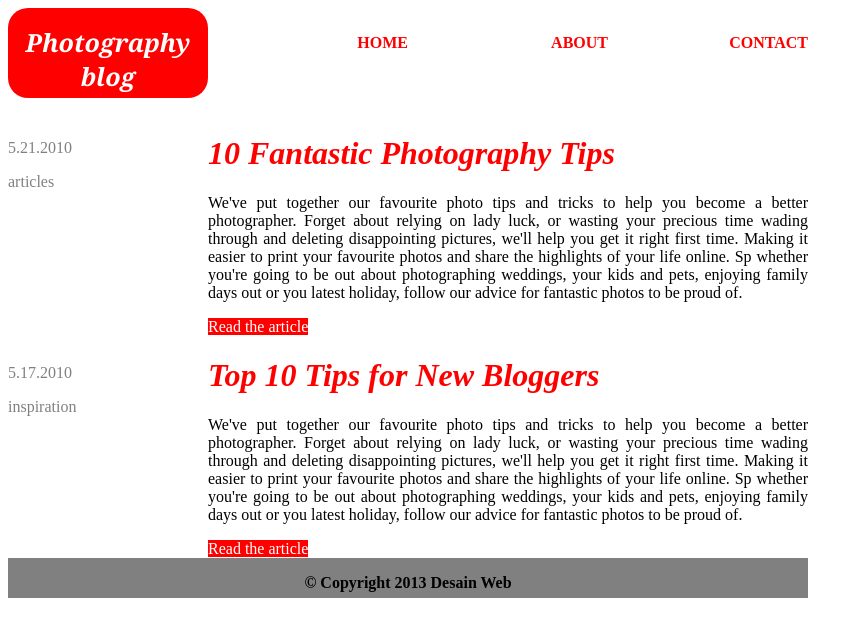
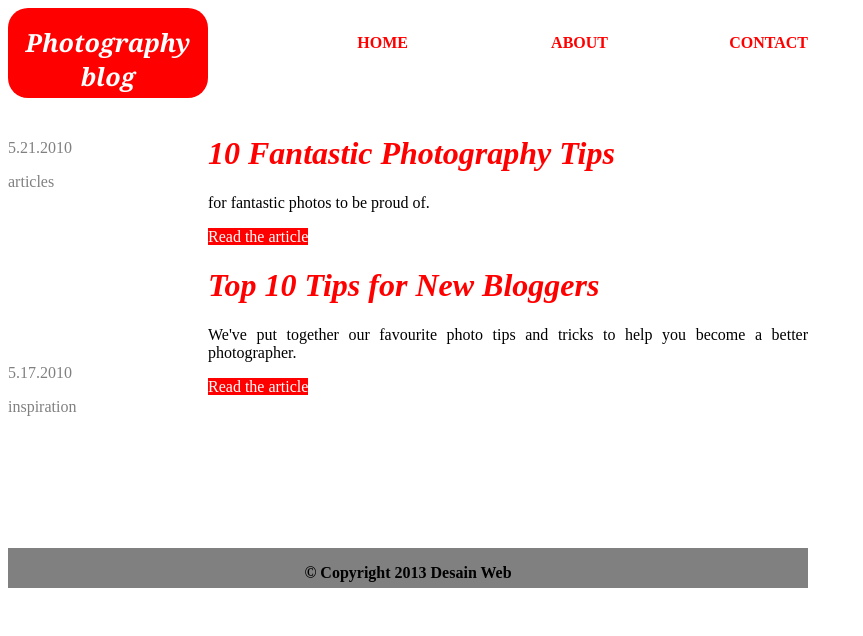
Before and after one commit to kevinchien05/devops, a plain HTML site: page index.html in a window 1280 px wide. Shown: the whole page, without its empty margins (0-863 px from the left). Drawn offline with Linux system fonts and the light colour scheme.

Commit message:
Update index.html

```diff
--- a/index.html
+++ b/index.html
@@ -1,6 +1,7 @@
 <!DOCTYPE html>
 <html lang="en">
     <head>
+        <title>Home</title>
         <style>
             body{
                 width: 800px;
@@ -87,20 +88,14 @@
                     <div class="column1">
                         <h1><i>10 Fantastic Photography Tips</i></h1>
                         <p>
-                            We've put together our favourite photo tips and tricks to help you become a better photographer. Forget
-                            about relying on lady luck, or wasting your precious time wading through and deleting disappointing
-                            pictures, we'll help you get it right first time. Making it easier to print your favourite photos and share the
-                            highlights of your life online. Sp whether you're going to be out about photographing weddings, your kids and pets, enjoying family days out or you latest holiday, follow our advice for fantastic photos to be proud of.
+                             for fantastic photos to be proud of.
                         </p>
                         <a>Read the article</a>
                     </div>
                     <div class="column2">
                         <h1><i>Top 10 Tips for New Bloggers</i></h1>
                         <p>
-                            We've put together our favourite photo tips and tricks to help you become a better photographer. Forget
-                            about relying on lady luck, or wasting your precious time wading through and deleting disappointing
-                            pictures, we'll help you get it right first time. Making it easier to print your favourite photos and share the
-                            highlights of your life online. Sp whether you're going to be out about photographing weddings, your kids and pets, enjoying family days out or you latest holiday, follow our advice for fantastic photos to be proud of.
+                            We've put together our favourite photo tips and tricks to help you become a better photographer.
                         </p>
                         <a>Read the article</a>
                     </div>
```
